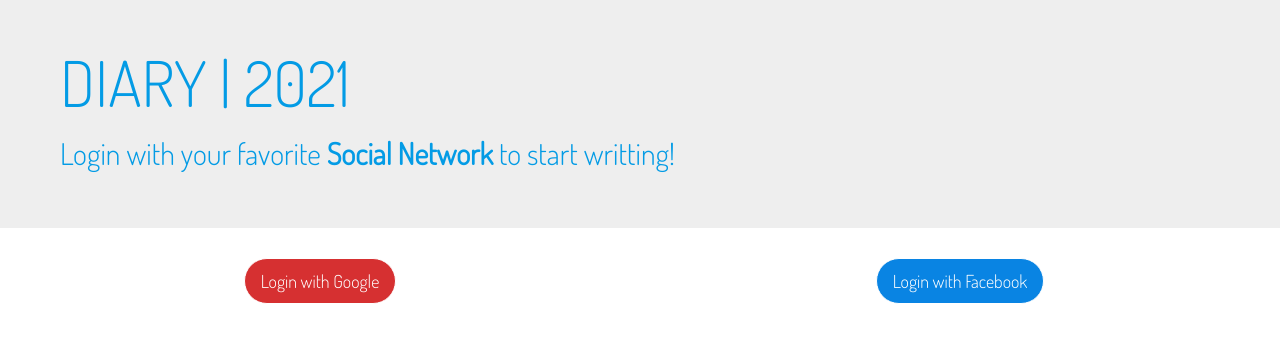
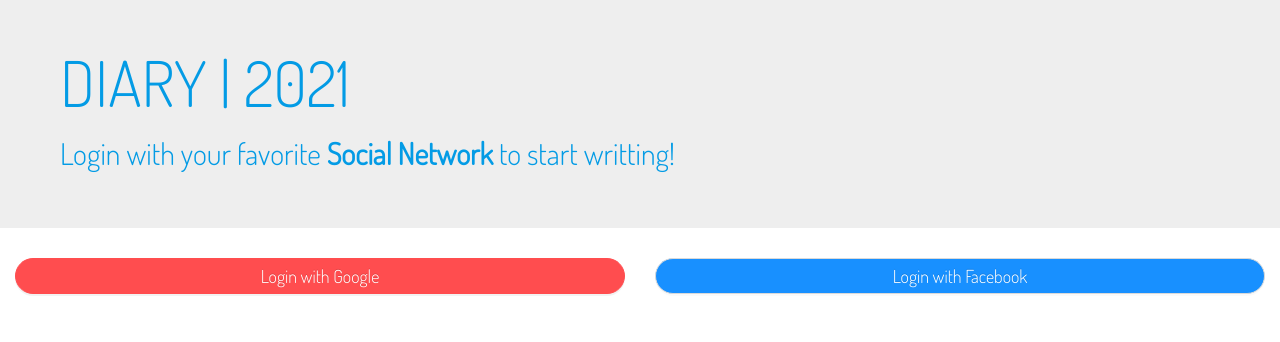
Before and after one commit to mdev-qn95/diary, a React (Create React App) app: page /login in a window 1280 px wide. Shown: the top 342 px of the page. Built offline with nearby package versions, Linux system fonts and the light colour scheme; no server answers; the database is empty.

Commit message:
Change style css

```diff
--- a/src/components/App.js
+++ b/src/components/App.js
@@ -52,12 +52,12 @@
             <h4>{note.title}</h4>
           </Link>
           <hr />
-          <p>{note.content}</p>
+          <p style={{ textAlign: 'justify' }}>{note.content}</p>
           <br />
           {note.uid === this.props.user.uid && (
             <div>
-              <button className="btn btn-danger btn-sm" onClick={() => this.props.deleteNote(key)}>Delete</button>
-              <button className="btn btn-primary btn-sm" style={{ marginLeft: '5px' }}>
+              <button className="ant-btn ant-btn-primary ant-btn-round ant-btn-dangerous" onClick={() => this.props.deleteNote(key)}>Delete</button>
+              <button className="ant-btn ant-btn-primary ant-btn-round" style={{ marginLeft: '5px' }}>
                 <Link to={`/${key}/edit`}>Update</Link>
               </button>
             </div>
@@ -87,7 +87,7 @@
               </div>
 
               <div className="form-group">
-                <button className="btn btn-primary col-sm-12">Save</button>
+                <button className="ant-btn ant-btn-primary ant-btn-round col-sm-12">Save</button>
               </div>
             </form>
             <br />
--- a/src/components/Login.js
+++ b/src/components/Login.js
@@ -30,11 +30,10 @@
                     </div>
 
                     <div className="col-sm-6 text-center">
-                        <button className="btn btn-danger btn-lg" onClick={this.props.googleLogin}>Login with Google</button>
+                        <button className="ant-btn ant-btn-primary ant-btn-round ant-btn-dangerous button-acc col-sm-12 col-xs-6" onClick={this.props.googleLogin}>Login with Google</button>
                     </div>
-                    <br />
                     <div className="col-sm-6 text-center">
-                        <button className="btn btn-primary btn-lg" onClick={this.props.facebookLogin}>Login with Facebook</button>
+                        <button className="ant-btn ant-btn-primary ant-btn-round button-acc col-sm-12 col-xs-6" onClick={this.props.facebookLogin}>Login with Facebook</button>
                     </div>
 
                 </div>
--- a/src/components/NoteDetail.js
+++ b/src/components/NoteDetail.js
@@ -20,7 +20,7 @@
                 <div className="row">
                     <div className="col-sm-6 col-sm-offset-3">
                         <h1>{note.title}</h1>
-                        <p>{note.content}</p>
+                        <p style={{ color: 'black' }}>{note.content}</p>
                         <SubmitComment id={this.props.match.params.id} />
                         {this.renderComments()}
                         <br />
--- a/src/components/NoteEdit.js
+++ b/src/components/NoteEdit.js
@@ -52,11 +52,11 @@
                             </div>
 
                             <div className="form-group">
-                                <textarea onChange={this.handleChange} value={this.state.content} type="text" name="content" rows="15" className="form-control no-border" placeholder="Content..." required />
+                                <textarea onChange={this.handleChange} value={this.state.content} type="text" name="content" rows="15" className="form-control no-border" style={{ textAlign: 'justify' }} placeholder="Content..." required />
                             </div>
 
                             <div className="form-group">
-                                <button className="btn btn-primary col-sm-12">Update</button>
+                                <button className="ant-btn ant-btn-primary ant-btn-round col-sm-12">Update</button>
                             </div>
                         </form>
                     </div>
--- a/src/components/SubmitComment.js
+++ b/src/components/SubmitComment.js
@@ -44,7 +44,7 @@
                             placeholder="Write comment..." required />
                     </div>
                     <div className="form-group">
-                        <button className="btn btn-success">Add comment</button>
+                        <button className="ant-btn ant-btn-primary ant-btn-round col-sm-12">Add comment</button>
                     </div>
                 </form>
             </div>
--- a/src/styles/index.css
+++ b/src/styles/index.css
@@ -7,33 +7,106 @@
   -moz-osx-font-smoothing: grayscale;
   font-size: 16px;
 }
-
-.btn-primary {
-  background-color: #0984e3;
-  border-color: unset;
-  border-radius: 25px;
+.ant-btn-round {
+  height: 32px;
+  padding: 4px 16px;
+  font-size: 14px;
+  border-radius: 32px;
 }
-.btn-primary:hover {
-  background-color: #74b9ff;
-  border-color: unset;
+.ant-btn-primary {
+  color: #fff;
+  background: #1890ff;
+  border-color: #1890ff;
+  text-shadow: 0 -1px 0 rgb(0 0 0 / 12%);
+  box-shadow: 0 2px 0 rgb(0 0 0 / 5%);
 }
-.btn-danger {
-  background-color: #d63031;
-  border-color: unset;
-  border-radius: 25px;
+.ant-btn, .ant-btn:active, .ant-btn:focus {
+  outline: 0;
 }
-.btn-danger:hover {
-  background-color: #ff7675;
-  border-color: unset;
+.ant-btn {
+  line-height: 1.5715;
+  position: relative;
+  display: inline-block;
+  font-weight: 400;
+  white-space: nowrap;
+  text-align: center;
+  background-image: none;
+  border: 1px solid transparent;
+  box-shadow: 0 2px 0 rgb(0 0 0 / 2%);
+  cursor: pointer;
+  transition: all 0.3s cubic-bezier(0.645, 0.045, 0.355, 1);
+  -webkit-user-select: none;
+  -moz-user-select: none;
+  -ms-user-select: none;
+  user-select: none;
+  touch-action: manipulation;
+  height: 32px;
+  padding: 4px 15px;
+  font-size: 14px;
+  border-color: #d9d9d9;
 }
-.btn-success {
-  background-color: #00b894;
-  border-color: unset;
-  border-radius: 25px;
+button, select {
+  text-transform: none;
 }
-.btn-success:hover {
-  background-color: #55efc4;
-  border-color: unset;
+button, input {
+  overflow: visible;
+}
+.ant-btn:not([disabled]):active {
+  outline: 0;
+  box-shadow: none;
+}
+.ant-btn:not([disabled]):hover {
+  text-decoration: none;
+}
+.ant-btn-primary:active {
+  color: #fff;
+  background: #096dd9;
+  border-color: #096dd9;
+}
+.ant-btn-primary:hover, .ant-btn-primary:focus {
+  color: #fff;
+  background: #40a9ff;
+  border-color: #40a9ff;
+}
+.ant-btn:hover, .ant-btn:focus, .ant-btn:active {
+  text-decoration: none;
+  background: #fff;
+}
+.ant-btn:active {
+  color: #096dd9;
+  background: #fff;
+  border-color: #096dd9;
+}
+.ant-btn:hover, .ant-btn:focus {
+  color: #40a9ff;
+  background: #fff;
+  border-color: #40a9ff;
+}
+.ant-btn, .ant-btn:active, .ant-btn:focus {
+  outline: 0;
+}
+.ant-btn-dangerous.ant-btn-primary {
+  color: #fff;
+  background: #ff4d4f;
+  border-color: #ff4d4f;
+  text-shadow: 0 -1px 0 rgb(0 0 0 / 12%);
+  box-shadow: 0 2px 0 rgb(0 0 0 / 5%);
+}
+.ant-btn-dangerous.ant-btn-primary:active {
+  color: #fff;
+  background: #d9363e;
+  border-color: #d9363e;
+}
+.ant-btn-dangerous.ant-btn-primary:focus, .ant-btn-dangerous.ant-btn-primary:hover {
+  color: #fff;
+  background: #ff7875;
+  border-color: #ff7875;
+}
+.button-acc {
+  font-size: 18px;
+  line-height: 18px;
+  padding: 8px 16px;
+  height: auto;
 }
 .jumbotron{
   border-radius: 0px !important;
@@ -48,7 +121,6 @@
 a:hover{
   text-decoration: none;
 }
-
 .no-border {
   box-shadow: none;
   outline: none;
@@ -60,7 +132,6 @@
   box-shadow: none !important;
   border-radius: unset;
 }
-
 .no-border:focus {
   border-bottom: 1.5px solid #007bff;
 }
```
